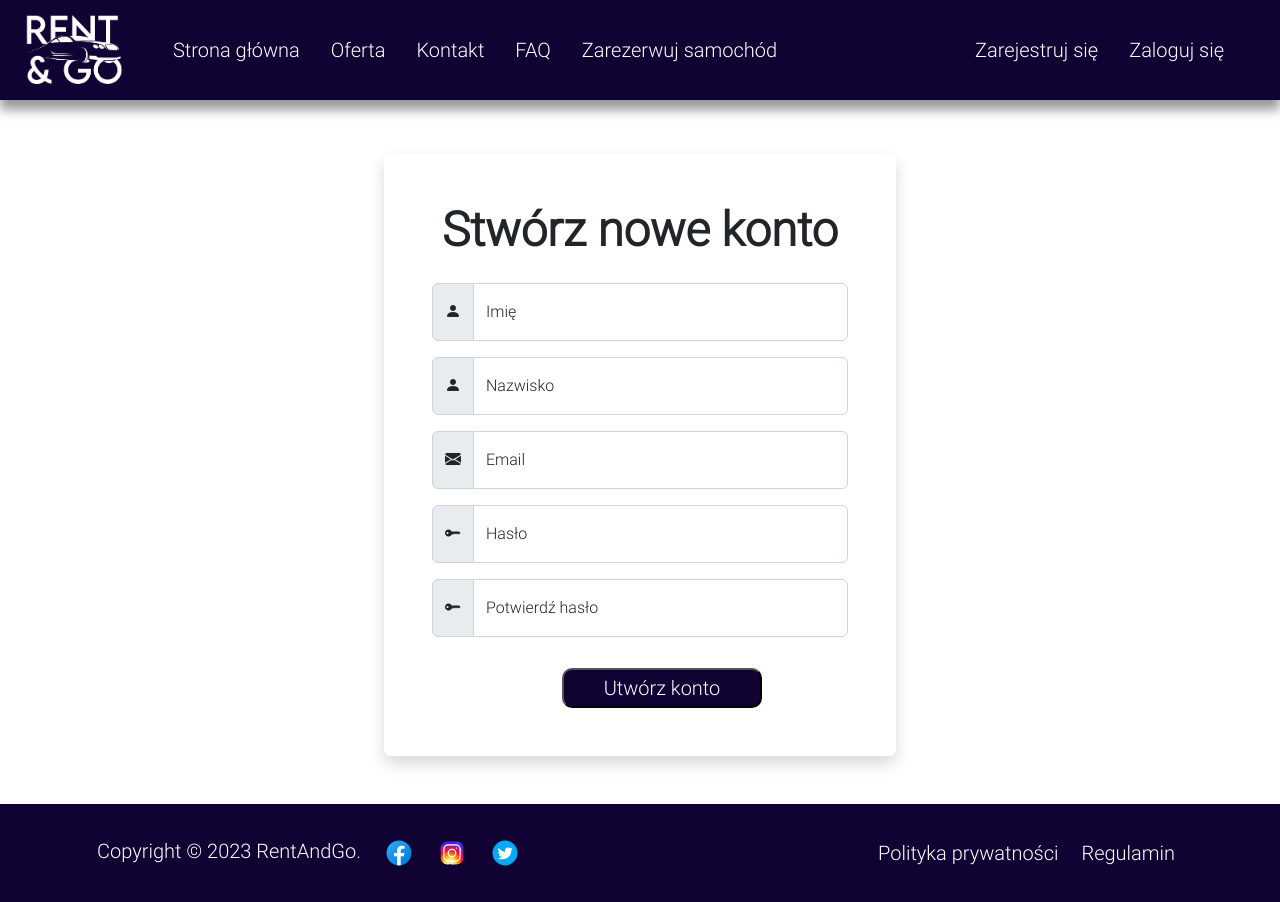
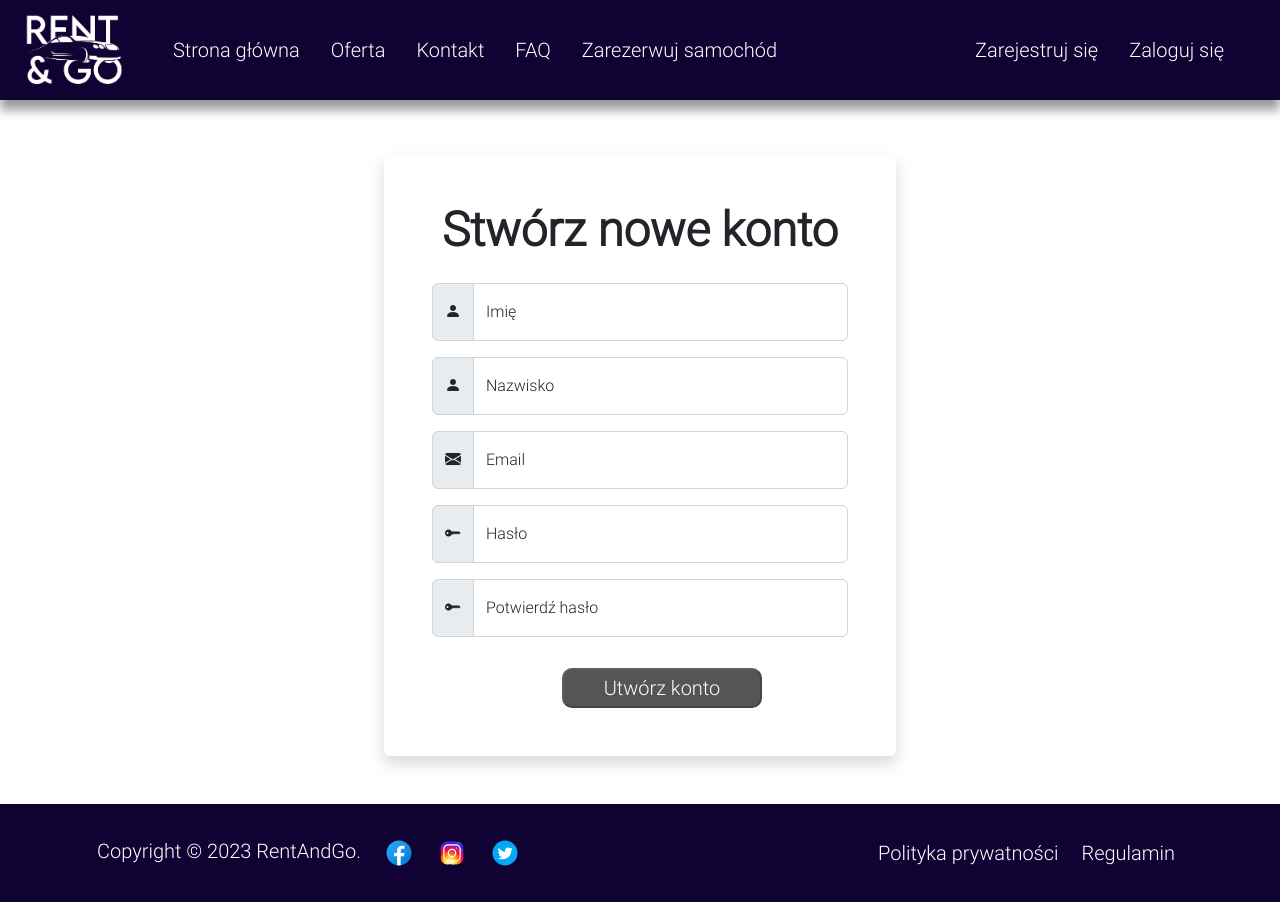
Before and after one commit to polsl-pp-project/frontend, an Angular app: page /signup in a window 1280 px wide. Built offline with nearby package versions, Linux system fonts and the light colour scheme.

Commit message:
button update

```diff
--- a/src/app/pages/signup-page/signup-page.component.html
+++ b/src/app/pages/signup-page/signup-page.component.html
@@ -78,7 +78,7 @@
 
 
 
-        <button type="submit" class="SignUpButton"     (click)="signup()">Utwórz konto</button>
+        <button type="submit" class="SignUpButton" (click)="signup()" [disabled]="!form.valid">Utwórz konto</button>
 
 </form>
 </div>
--- a/src/app/pages/signup-page/signup-page.component.scss
+++ b/src/app/pages/signup-page/signup-page.component.scss
@@ -23,4 +23,8 @@
     font-size: 20px;
     width: 200px;
     height: 40px;
-}
+    }
+
+
+   .SignUpButton:disabled {
+     background: rgb(85, 85, 85)}
```
